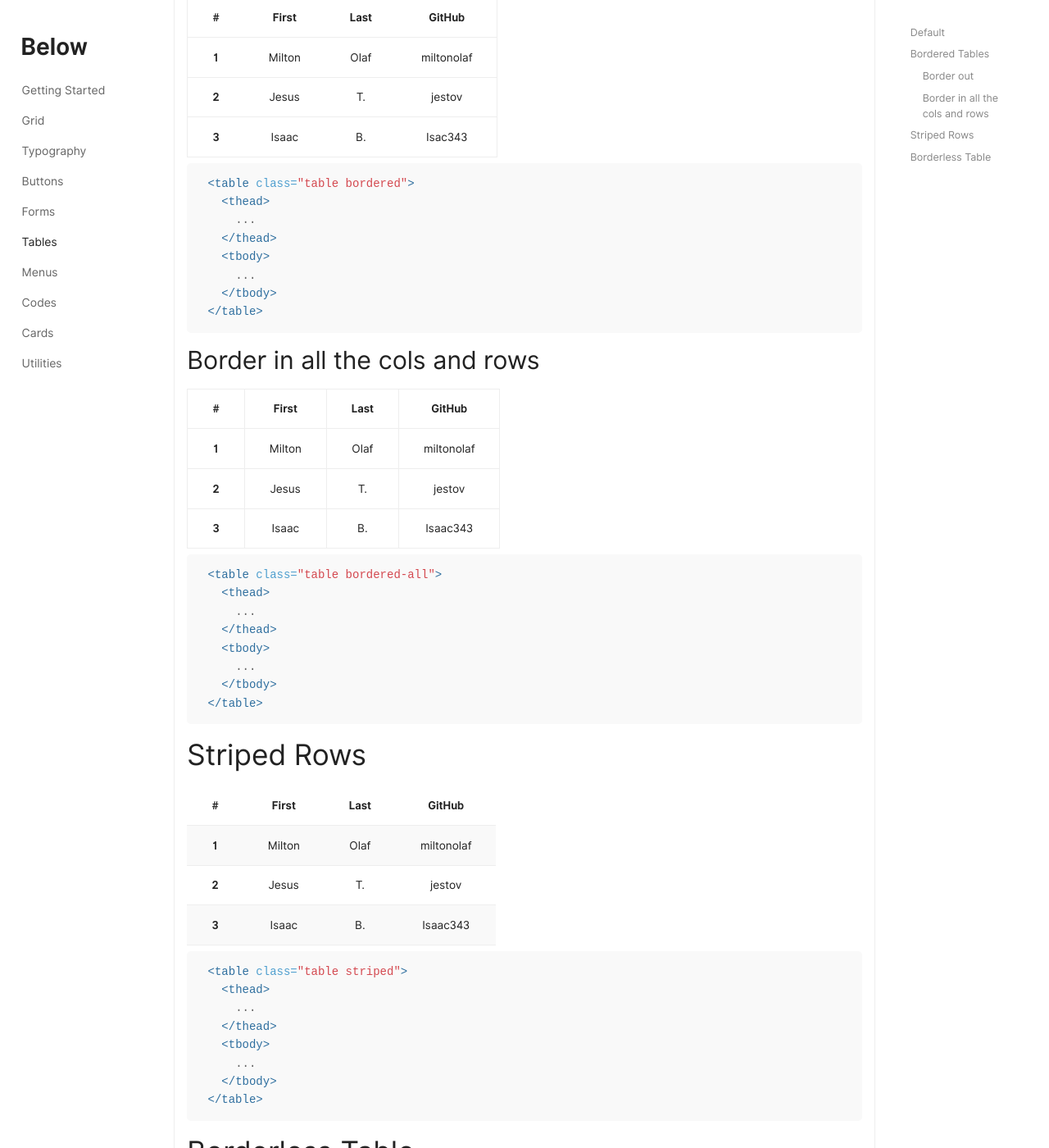
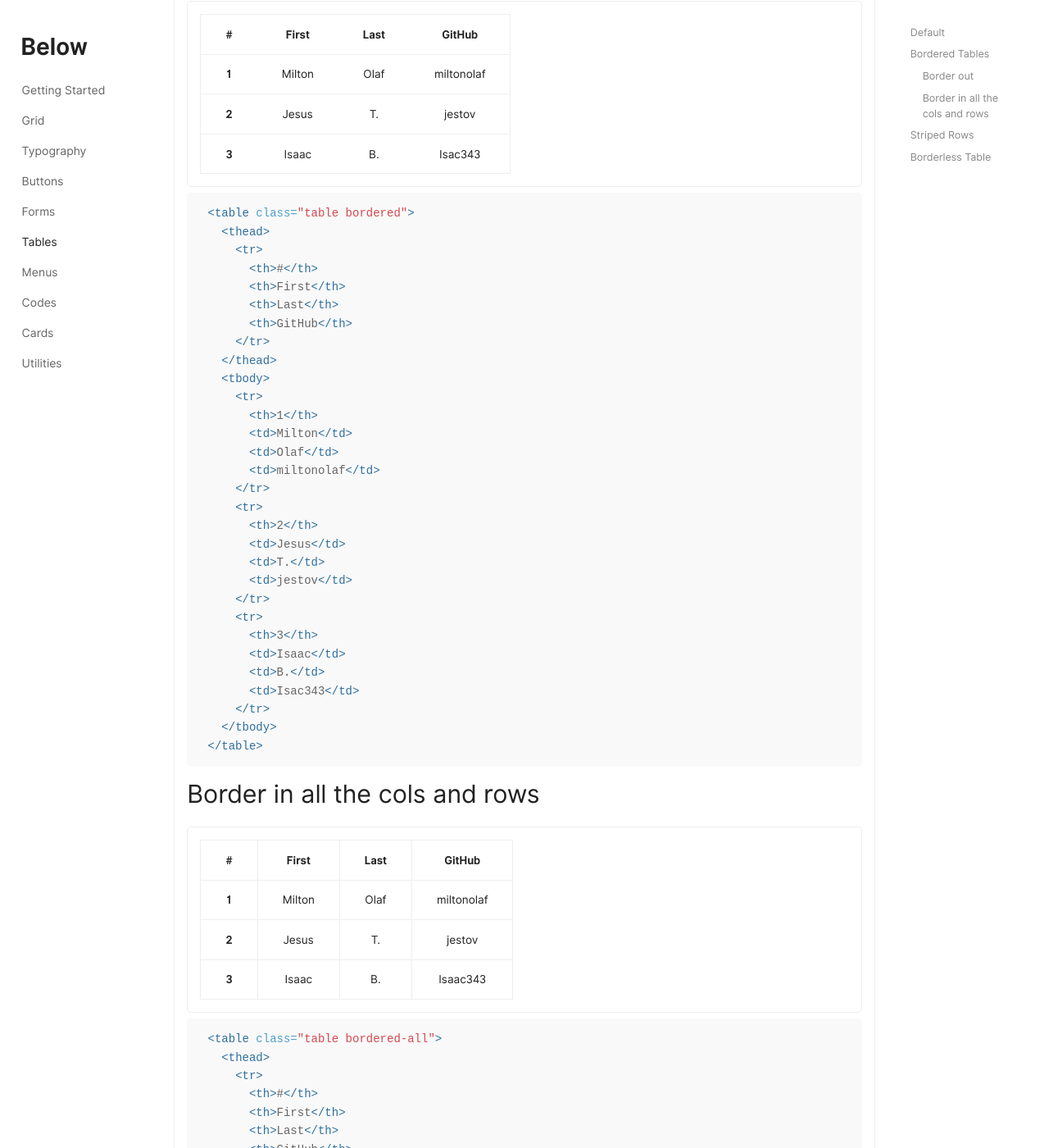
Before and after one commit to innusource/below, a Jekyll site: the page built from 06-tables.md, in a window 1280 px wide and 1400 px high, scrolled down 1227 px. Shown: the whole window at 82% size. Built offline with Jekyll 4.4.1, drawn with Linux system fonts in a browser that asks for light colours; some of the changed text lies outside the part shown.

Commit message:
capture examples

```diff
--- a/06-tables.md
+++ b/06-tables.md
@@ -46,6 +46,7 @@ toc: true
 ### Bordered Tables
 
 #### Border out
+{% capture example %}
 <table class="table bordered">
   <thead>
     <tr>
@@ -76,18 +77,11 @@ toc: true
     </tr>
   </tbody>
 </table>
-{% highlight html %}
-<table class="table bordered">
-  <thead>
-    ...
-  </thead>
-  <tbody>
-    ...
-  </tbody>
-</table>
-{% endhighlight %}
+{% endcapture %}
+{% include example.html content=example %}
 
 #### Border in all the cols and rows
+{% capture example %}
 <table class="table bordered-all">
   <thead>
     <tr>
@@ -118,18 +112,11 @@ toc: true
     </tr>
   </tbody>
 </table>
-{% highlight html %}
-<table class="table bordered-all">
-  <thead>
-    ...
-  </thead>
-  <tbody>
-    ...
-  </tbody>
-</table>
-{% endhighlight %}
+{% endcapture %}
+{% include example.html content=example %}
 
 ### Striped Rows
+{% capture example %}
 <table class="table striped">
   <thead>
     <tr>
@@ -160,18 +147,11 @@ toc: true
     </tr>
   </tbody>
 </table>
-{% highlight html %}
-<table class="table striped">
-  <thead>
-    ...
-  </thead>
-  <tbody>
-    ...
-  </tbody>
-</table>
-{% endhighlight %}
+{% endcapture %}
+{% include example.html content=example %}
 
 ### Borderless Table
+{% capture example %}
 <table class="table borderless">
   <thead>
     <tr>
@@ -202,13 +182,5 @@ toc: true
     </tr>
   </tbody>
 </table>
-{% highlight html %}
-<table class="table borderless">
-  <thead>
-    ...
-  </thead>
-  <tbody>
-    ...
-  </tbody>
-</table>
-{% endhighlight %}
+{% endcapture %}
+{% include example.html content=example %}
```
